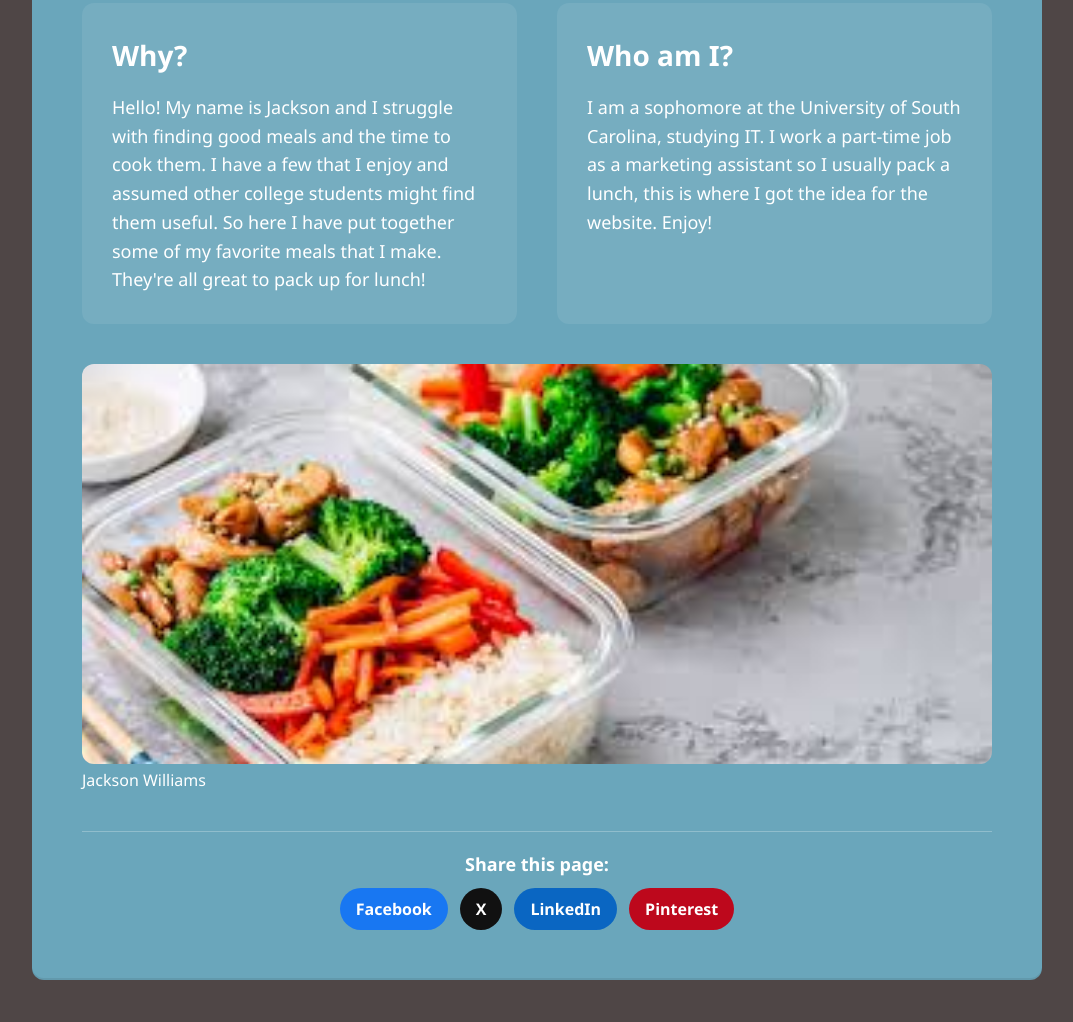
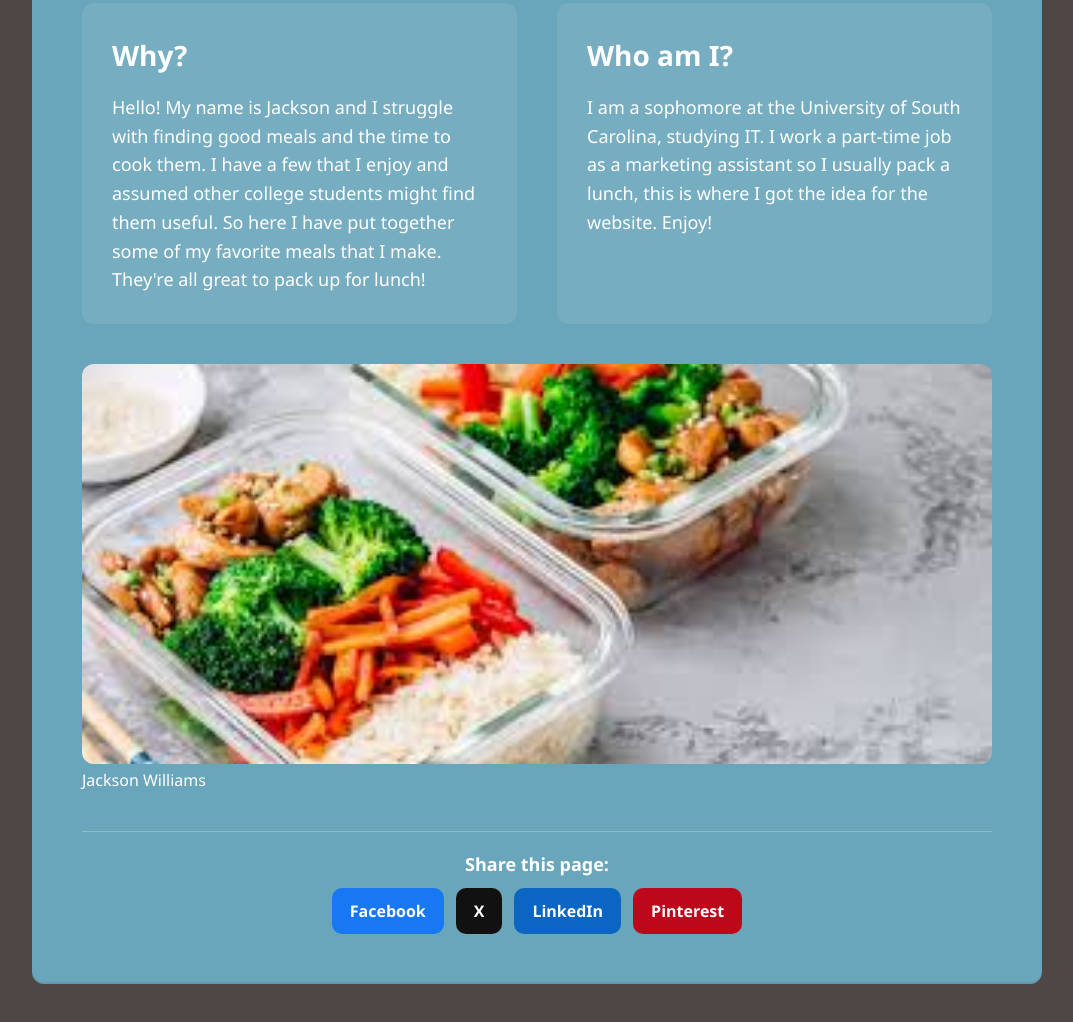
Before and after one commit to CSE-Jackson/MealsbyJackson, a plain HTML site: page index.html in a window 1280 px wide. Shown: the part 244-1266 px from the top of the page, without its empty margins (178-1251 px from the left). Drawn offline with Linux system fonts and the light colour scheme.

Commit message:
Add files via upload

```diff
--- a/styles.css
+++ b/styles.css
@@ -222,13 +222,23 @@ button:hover {
 
 .share-btn {
   display: inline-block;
-  padding: 10px 16px;
-  border-radius: 999px;
+  padding: 12px 18px;
+  border-radius: 10px;
   text-decoration: none;
   font-weight: 600;
+  color: #ffffff !important;
+  background: rgba(0, 0, 0, 0.2);
+  border: none;
+  cursor: pointer;
+  transition: transform 0.2s ease, background 0.2s ease;
+}
+
+.share-btn:visited {
   color: #ffffff;
-  background: rgba(0, 0, 0, 0.18);
-  transition: transform 0.2s ease, background 0.2s ease;
+}
+
+.share-btn:active {
+  color: #ffffff;
 }
 
 .share-btn:hover {
```
